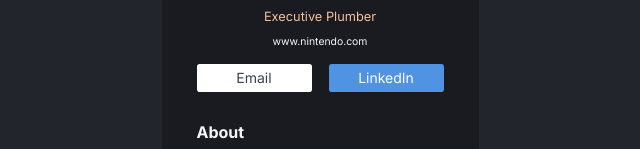
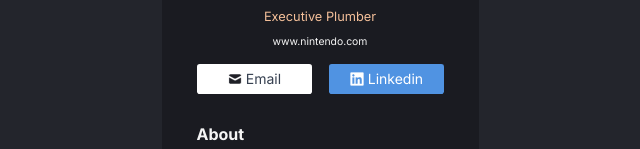
Before and after one commit to webstormcam/Digital_Business_Card, a React (Vite) app: page / in a window 1280 px wide. Shown: the part 397-546 px from the top of the page, without its empty margins (320-960 px from the left). Built offline with nearby package versions, Linux system fonts and the light colour scheme.

Commit message:
Completed the project

```diff
--- a/src/body.jsx
+++ b/src/body.jsx
@@ -1,4 +1,5 @@
-
+import email from "./assets/Mail.png"
+import linkedIn from "./assets/linkedin.png"
 
 function Body(){
     return (
@@ -9,8 +10,8 @@ function Body(){
                 <p><a target="_blank" href="https://www.nintendo.com/">www.nintendo.com</a></p>
             </div>
             <div className="buttons">
-                <a className="button email" href="#" target="_blank">Email</a>
-                <a className="button linkedin" href="https://www.linkedin.com/in/cameron-chandler-222947197/" target="_blank">LinkedIn</a>
+                <a className="button email" href="#" target="_blank"><img className="icon" src={email} alt="Email Icon" /><p>Email</p></a>
+                <a className="button linkedin" href="https://www.linkedin.com/in/cameron-chandler-222947197/" target="_blank"><img className="icon" src={linkedIn} alt="Linkedin Icon" /><p>Linkedin</p></a>
             </div>
             <div className="text-place">
                 <h3>About</h3>
--- a/src/index.css
+++ b/src/index.css
@@ -65,6 +65,9 @@ h2{
   padding: 0.5em 1.5em;
   text-align: center;
   width: 115px;
+  display: flex;
+  justify-content: center;
+  align-items: center;
 }
 
 .email{
@@ -114,3 +117,9 @@ footer{
   width: 25px;
   height: 25px;
 }
+
+.icon{
+  width: 16px;
+  height: 16px;
+  margin-right: 0.2em;
+}
```
